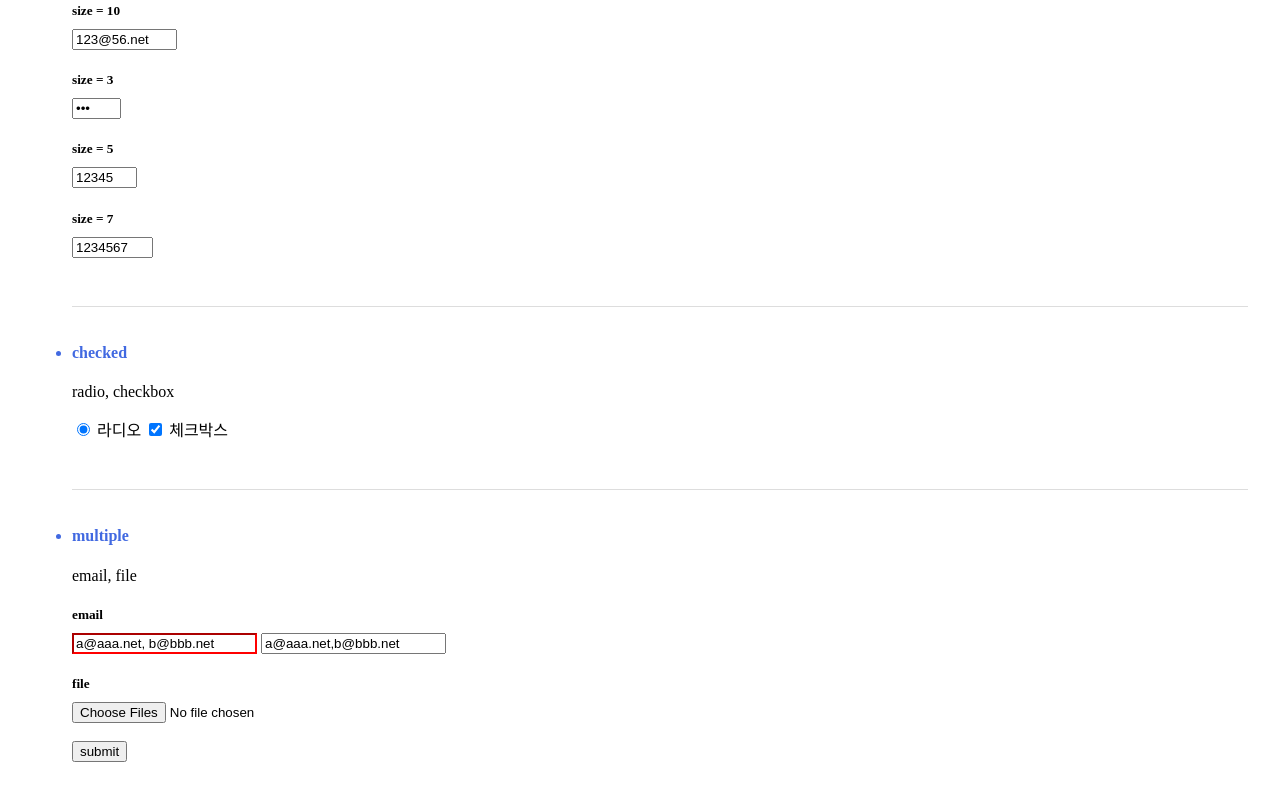
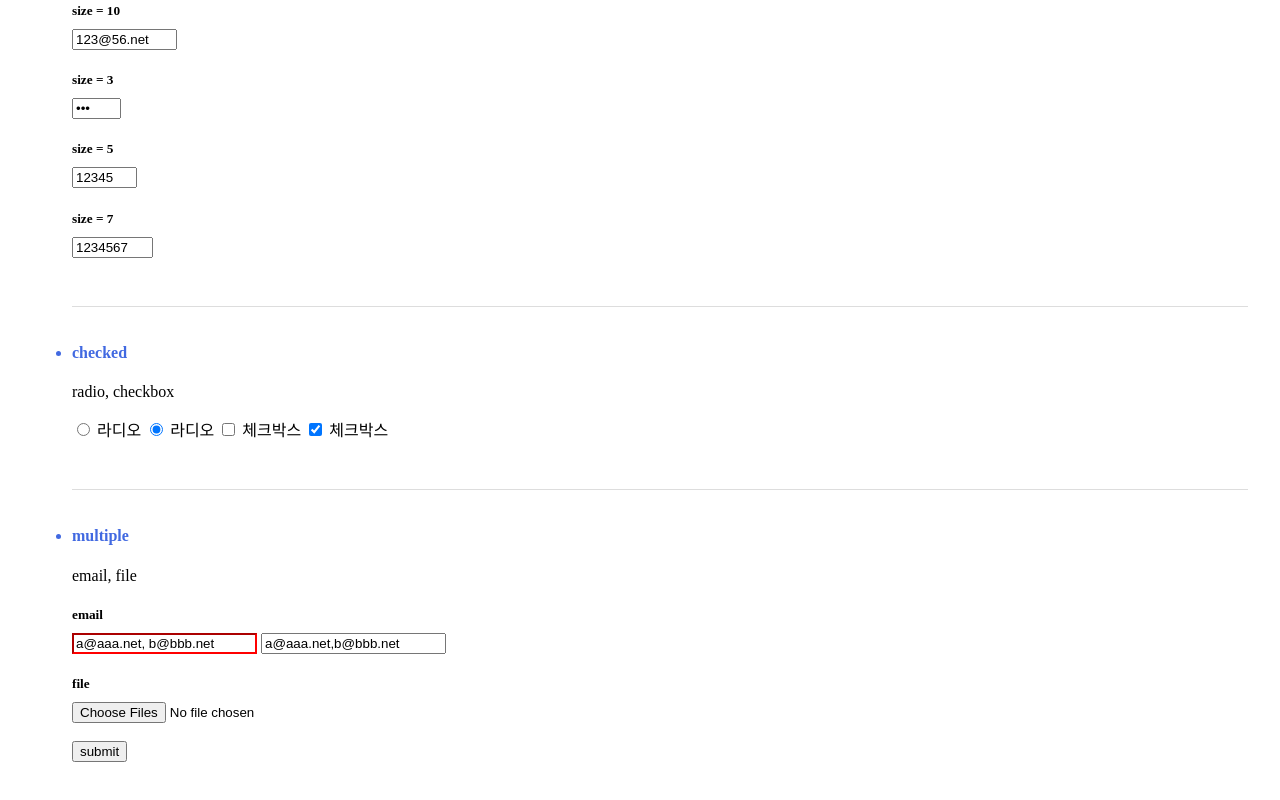
Before and after one commit to thegicode/html-forms, a website: page src/html/01.html in a window 1280 px wide. Shown: the part 9231-10031 px from the top of the page. Drawn offline with Linux system fonts and the light colour scheme.

Commit message:
Update 01.html

```diff
--- a/src/html/01.html
+++ b/src/html/01.html
@@ -724,8 +724,16 @@
         <p>radio, checkbox</p>
         <form>
             <label>
-                <input type="radio" checked>
+                <input type="radio" name="radio-check">
                 라디오
+            </label>
+            <label>
+                <input type="radio" name="radio-check" checked>
+                라디오
+            </label>
+            <label>
+                <input type="checkbox">
+                체크박스
             </label>
             <label>
                 <input type="checkbox" checked>
```
